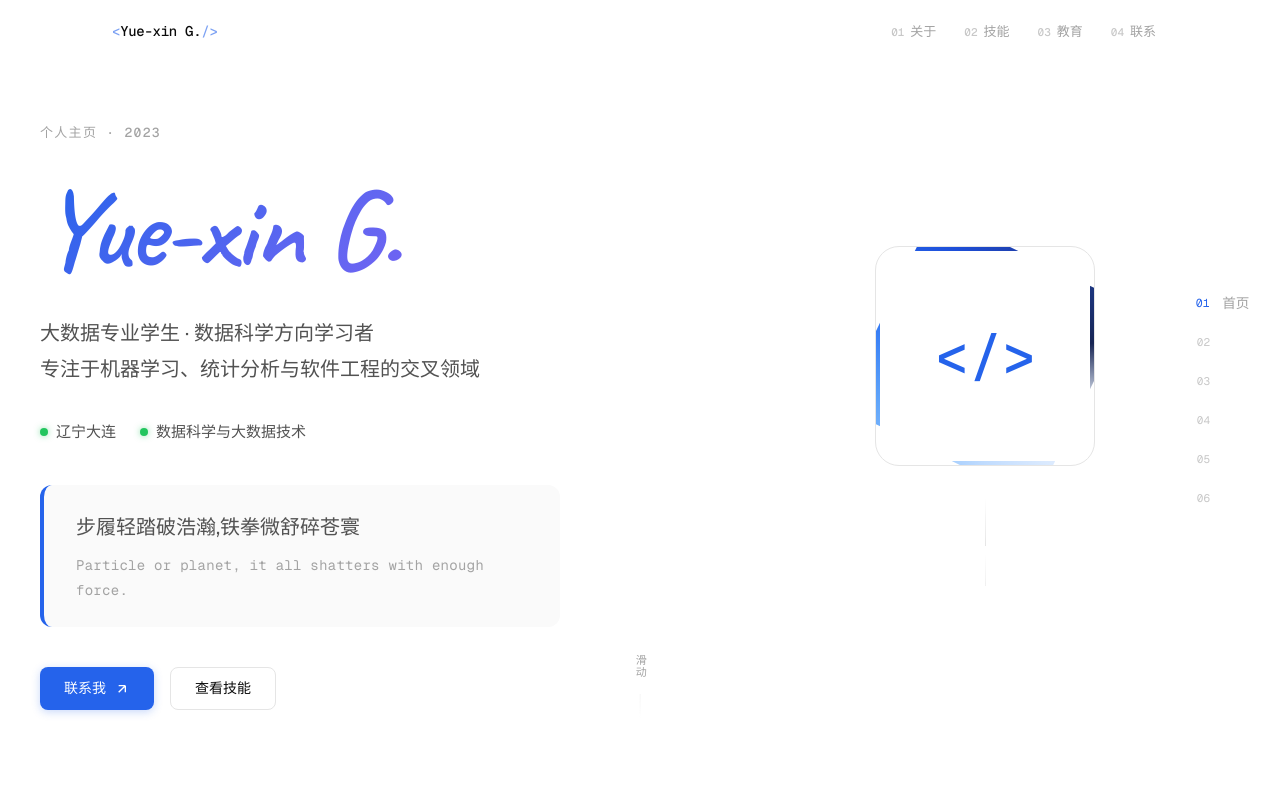
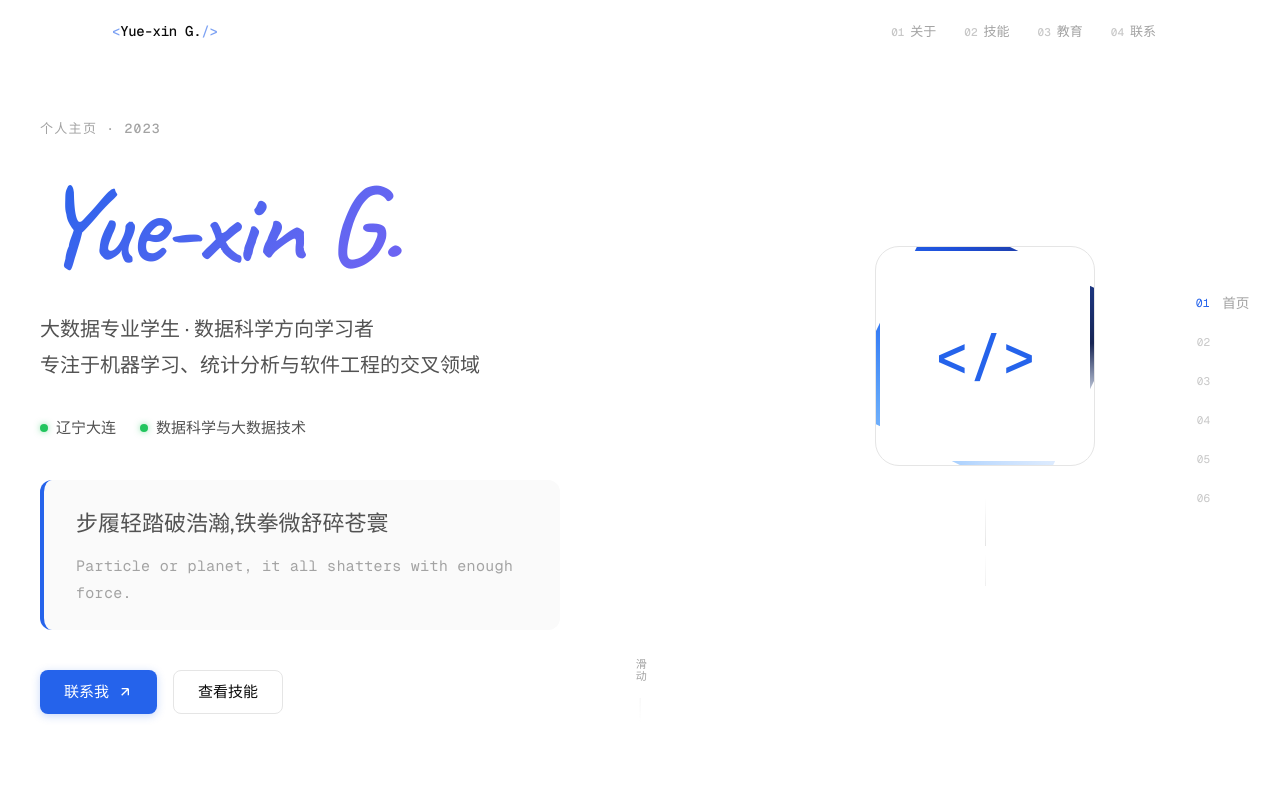
Before and after one commit to qyyyy09315/qyyyy09315.github.io, a Vue app: page / in a window 1280 px wide. Shown: the top 800 px of the page. Built offline with nearby package versions, Linux system fonts and the light colour scheme.

Commit message:
style: 增大全局字号

```diff
--- a/src/styles/main.css
+++ b/src/styles/main.css
@@ -127,22 +127,22 @@ body, p, h1, h2, h3, span, div, button, a {
 /* 桌面端 content */
 @media (min-width: 769px) {
   :root {
-    --text-sm: 0.875rem;
-    --text-base: 1.0625rem;
-    --text-lg: 1.25rem;
-    --text-xl: 1.5rem;
-    --text-2xl: 2rem;
+    --text-sm: 0.9375rem;
+    --text-base: 1.125rem;
+    --text-lg: 1.375rem;
+    --text-xl: 1.625rem;
+    --text-2xl: 2.25rem;
   }
 }
 
 /* 移动端 fix */
 @media (max-width: 768px) {
   :root {
-    --text-sm: 0.8125rem;
-    --text-base: 0.9375rem;
-    --text-lg: 1rem;
-    --text-xl: 1.125rem;
-    --text-2xl: 1.25rem;
+    --text-sm: 0.875rem;
+    --text-base: 1rem;
+    --text-lg: 1.125rem;
+    --text-xl: 1.25rem;
+    --text-2xl: 1.5rem;
   }
 
   /* 移动端所有 section 顶部对齐，防止内容溢出 */
```
